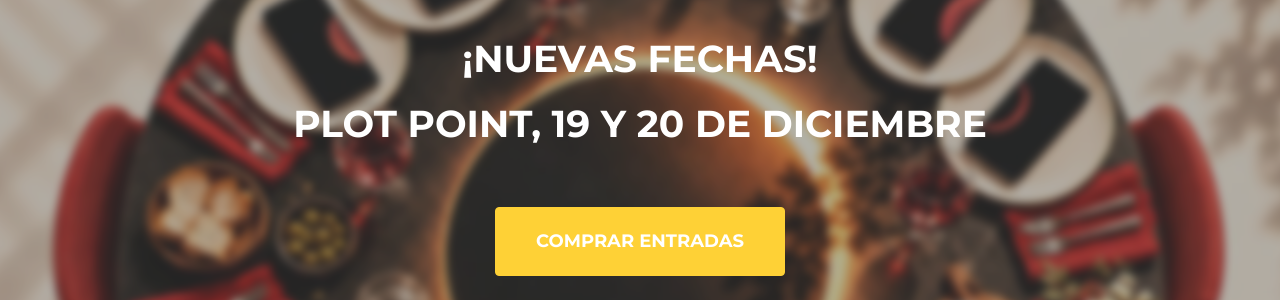
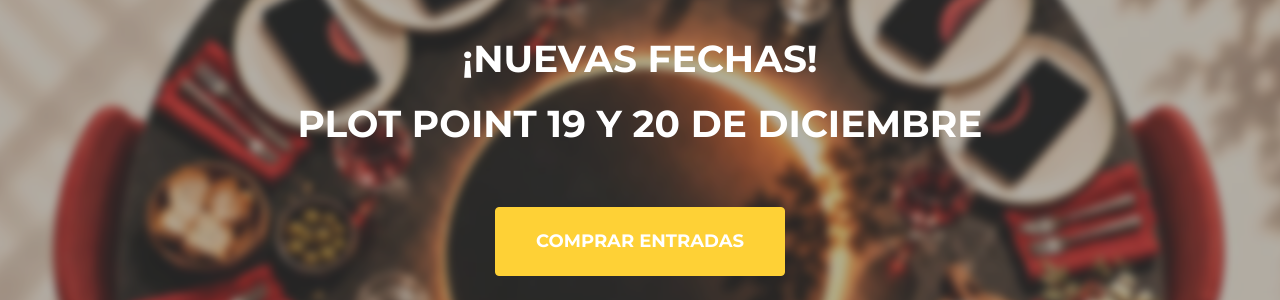
Before and after one commit to jumamositeatro/jumamositeatro.github.io, a Jekyll site: the page built from index.md, in a window 1280 px wide and 900 px high. Shown: the part 380-680 px from the top of the window. Built offline with Jekyll 4.4.1, drawn with Linux system fonts in a browser that asks for light colours; some web fonts are replaced.

Commit message:
desconectados: fix preview dates

```diff
--- a/_data/plays.yml
+++ b/_data/plays.yml
@@ -110,7 +110,7 @@ desconectados:
   header:
     title: "<img src='assets/img/desconectados/titulo.png' style='width: 100%;' alt='Des-conectados'>" #La sirena en la niebla
     #title: Des-conectad@s #"<img src='XXXXXXXXXXXX' style='width: 100%;' alt='Des-conectados'>" #Des-conectados
-    text: <b>¡NUEVAS FECHAS!</b><br/>Plot Point, 19 y 20 de diciembre
+    text: <b>¡NUEVAS FECHAS!</b><br/>Plot Point 19 y 20 de diciembre
     button:
       text: COMPRAR ENTRADAS
       link: "https://www.plotpoint.es/obra-teatro/des-conectads/"
--- a/_includes/head.html
+++ b/_includes/head.html
@@ -30,7 +30,7 @@
   <meta property="og:type" content="website" />
   {% else %}
   <meta property="og:title" content="Jumamosi teatro: Des-conectad@s" />
-  <meta property="og:description" content="20 y 27 de Noviembre, 19 y 20 de Diciembre" />
+  <meta property="og:description" content="27 de Noviembre, 19 y 20 de Diciembre" />
   <meta property="og:image" content="https://jumamositeatro.github.io/assets/img/desconectados/cartel.jpg" />
   <meta property="og:url" content="https://jumamositeatro.github.io" />
   <meta property="og:type" content="website" />
```
